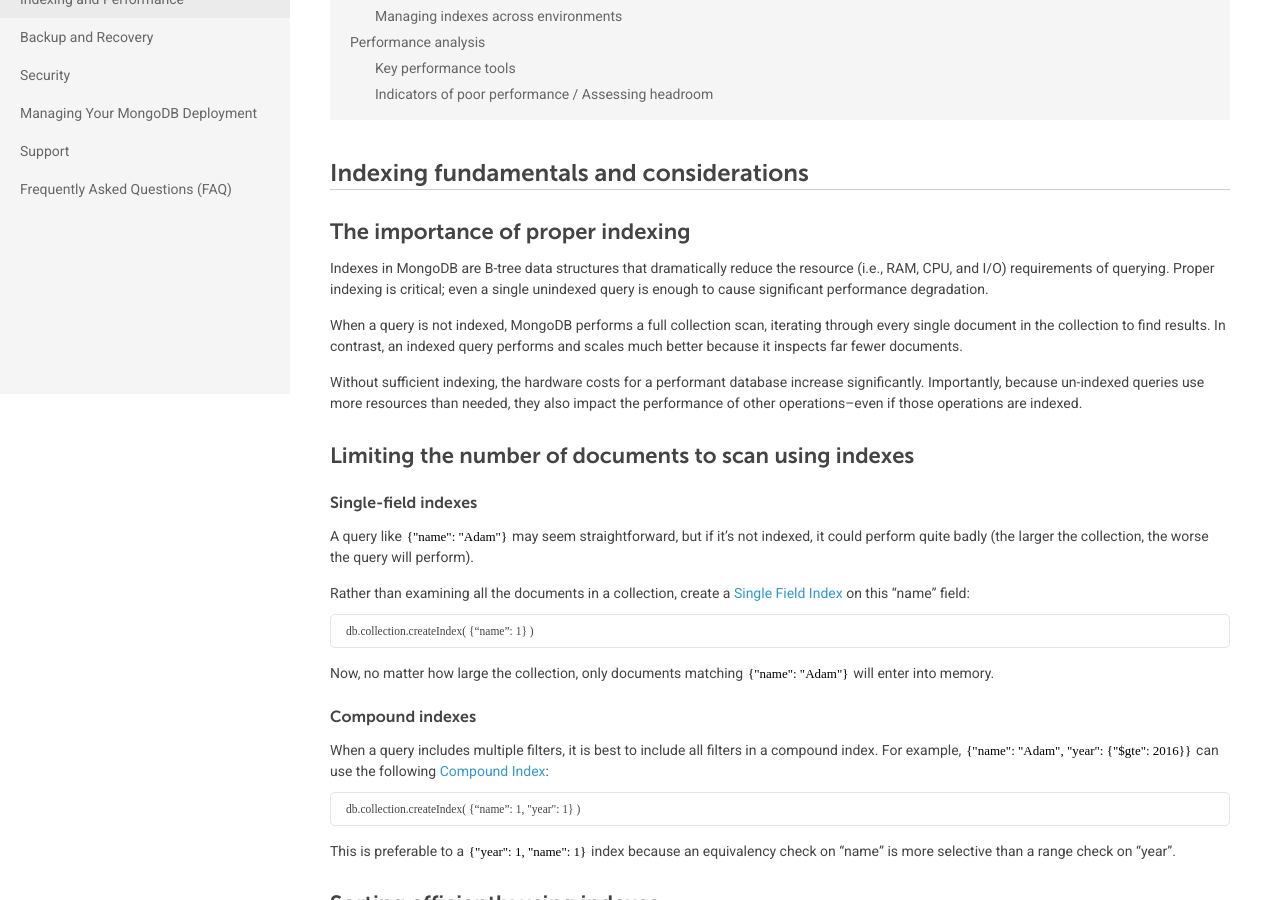
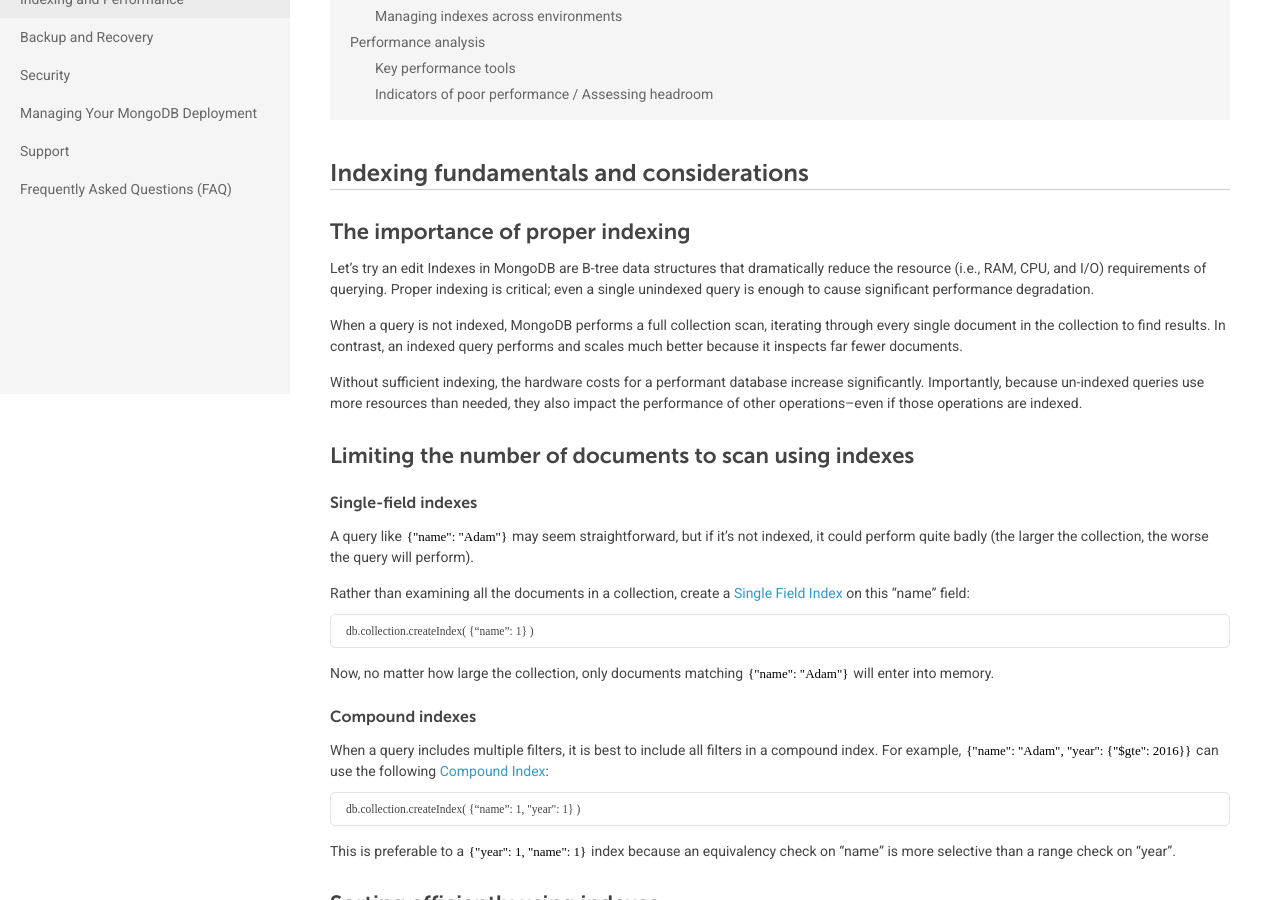
Before and after one commit to mah5057/mah5057.github.io, a Jekyll site: the page built from indexing.md, in a window 1280 px wide and 900 px high, scrolled down 506 px. Built offline with Jekyll 4.4.1, drawn with Linux system fonts in a browser that asks for light colours; nearby versions of some CDN libraries; some web fonts are replaced; comment, search, counter and statistics services are not loaded.

Commit message:
Add indexing change

```diff
--- a/indexing.md
+++ b/indexing.md
@@ -92,6 +92,7 @@
 ### The importance of proper indexing {#importance-of-indexing}
 {:.no_toc}
 
+Let's try an edit
 Indexes in MongoDB are B-tree data structures that dramatically reduce the resource (i.e., RAM, CPU, and I/O) requirements of querying. Proper indexing is critical; even a single unindexed query is enough to cause significant performance degradation.
 
 When a query is not indexed, MongoDB performs a full collection scan, iterating through every single document in the collection to find results. In contrast, an indexed query performs and scales much better because it inspects far fewer documents.
```
